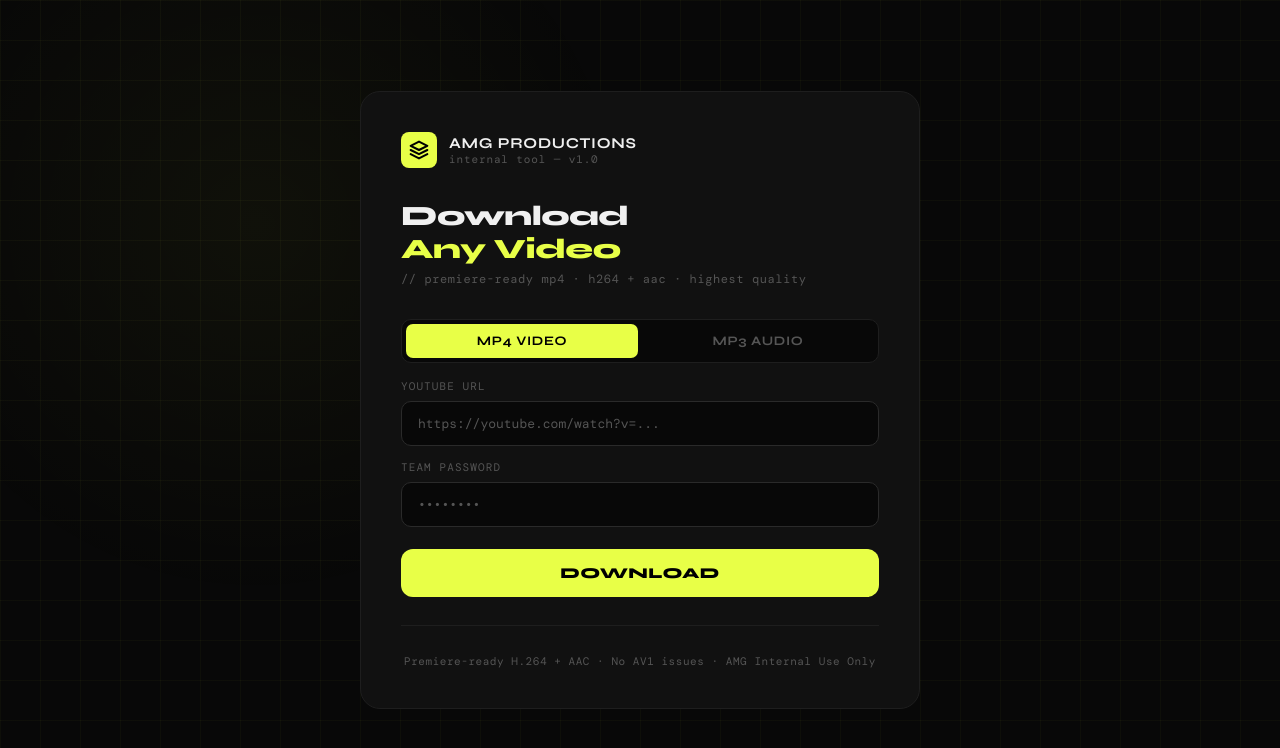
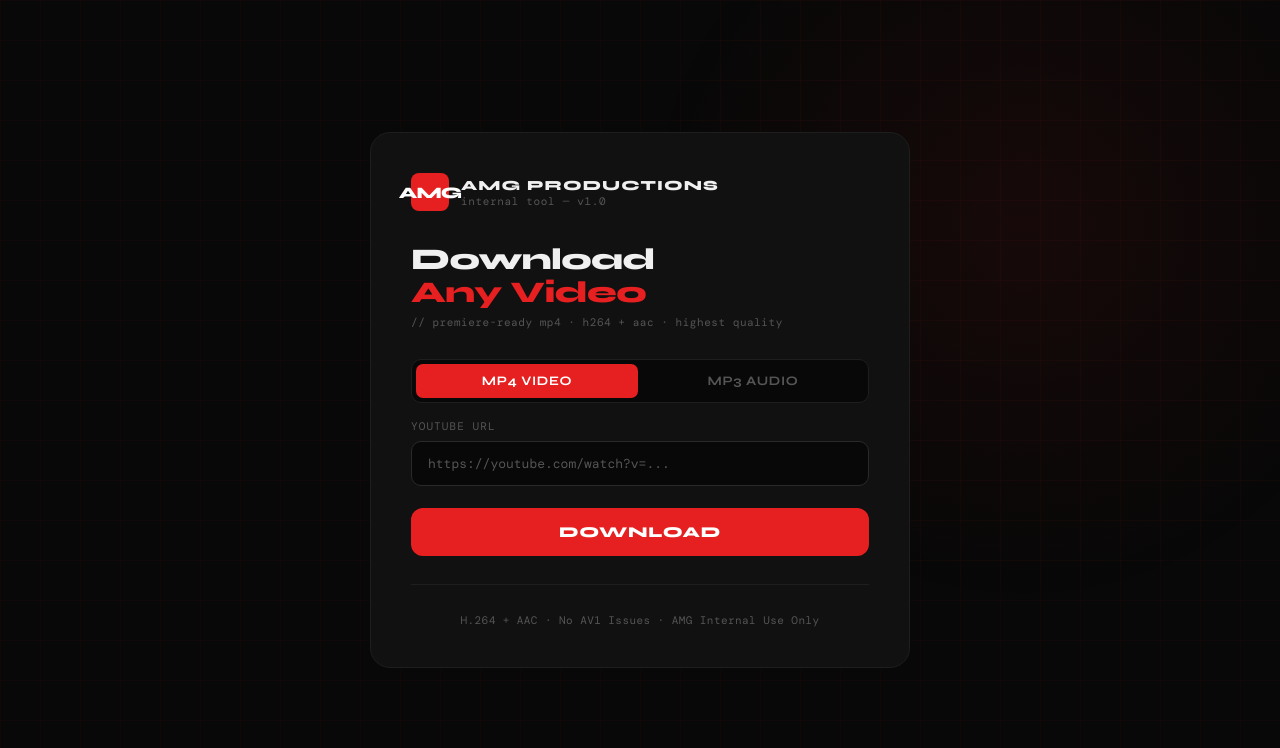
Before and after one commit to imadi005/amg-downloader, a website: page public/index.html in a window 1280 px wide. Drawn offline with nearby package versions, Linux system fonts and the light colour scheme.

Commit message:
fix: red theme, remove password, fix yt-dlp path

```diff
--- a/public/index.html
+++ b/public/index.html
@@ -16,10 +16,8 @@
       --border-light: #2a2a2a;
       --text: #f0f0f0;
       --muted: #555;
-      --accent: #e8ff47;
-      --accent-dim: #b8cc38;
-      --red: #ff4545;
-      --green: #4ade80;
+      --accent: #e62020;
+      --accent-hover: #ff3333;
       --mono: 'DM Mono', monospace;
       --sans: 'Syne', sans-serif;
     }
@@ -42,33 +40,31 @@
       overflow: hidden;
     }
 
-    /* Background grid */
     body::before {
       content: '';
       position: fixed;
       inset: 0;
       background-image:
-        linear-gradient(rgba(232,255,71,0.03) 1px, transparent 1px),
-        linear-gradient(90deg, rgba(232,255,71,0.03) 1px, transparent 1px);
+        linear-gradient(rgba(230,32,32,0.04) 1px, transparent 1px),
+        linear-gradient(90deg, rgba(230,32,32,0.04) 1px, transparent 1px);
       background-size: 40px 40px;
       pointer-events: none;
     }
 
-    /* Glow blob */
     body::after {
       content: '';
       position: fixed;
       top: -20%;
-      left: -10%;
+      right: -10%;
       width: 60vw;
       height: 60vw;
-      background: radial-gradient(circle, rgba(232,255,71,0.04) 0%, transparent 70%);
+      background: radial-gradient(circle, rgba(230,32,32,0.07) 0%, transparent 70%);
       pointer-events: none;
     }
 
     .card {
       width: 100%;
-      max-width: 560px;
+      max-width: 540px;
       background: var(--surface);
       border: 1px solid var(--border);
       border-radius: 20px;
@@ -91,21 +87,24 @@
     }
 
     .brand-icon {
-      width: 36px;
-      height: 36px;
+      width: 38px;
+      height: 38px;
       background: var(--accent);
       border-radius: 8px;
       display: flex;
       align-items: center;
       justify-content: center;
+      font-size: 16px;
+      font-weight: 800;
+      color: #fff;
+      font-family: var(--sans);
+      letter-spacing: -1px;
     }
 
-    .brand-icon svg { width: 20px; height: 20px; }
-
     .brand-name {
-      font-size: 15px;
-      font-weight: 700;
-      letter-spacing: 0.05em;
+      font-size: 14px;
+      font-weight: 800;
+      letter-spacing: 0.08em;
       text-transform: uppercase;
       color: var(--text);
     }
@@ -114,13 +113,13 @@
       font-family: var(--mono);
       font-size: 11px;
       color: var(--muted);
-      letter-spacing: 0.08em;
+      letter-spacing: 0.06em;
     }
 
     h1 {
-      font-size: 28px;
+      font-size: 30px;
       font-weight: 800;
-      line-height: 1.15;
+      line-height: 1.1;
       margin-bottom: 6px;
       letter-spacing: -0.02em;
     }
@@ -129,13 +128,12 @@
 
     .subtitle {
       font-family: var(--mono);
-      font-size: 12px;
+      font-size: 11px;
       color: var(--muted);
-      margin-bottom: 32px;
+      margin-bottom: 30px;
       letter-spacing: 0.05em;
     }
 
-    /* Format Toggle */
     .format-toggle {
       display: flex;
       background: var(--bg);
@@ -162,15 +160,9 @@
       transition: all 0.2s;
     }
 
-    .format-btn.active {
-      background: var(--accent);
-      color: #000;
-    }
+    .format-btn.active { background: var(--accent); color: #fff; }
 
-    /* Inputs */
-    .field {
-      margin-bottom: 14px;
-    }
+    .field { margin-bottom: 14px; }
 
     label {
       display: block;
@@ -198,44 +190,27 @@
     input::placeholder { color: var(--muted); }
     input:focus { border-color: var(--accent); }
 
-    /* Download Button */
     .btn {
       width: 100%;
       padding: 15px;
       background: var(--accent);
-      color: #000;
+      color: #fff;
       border: none;
       border-radius: 12px;
       font-family: var(--sans);
       font-size: 15px;
       font-weight: 800;
-      letter-spacing: 0.03em;
+      letter-spacing: 0.05em;
       text-transform: uppercase;
       cursor: pointer;
       margin-top: 8px;
       transition: all 0.2s;
-      position: relative;
-      overflow: hidden;
     }
 
-    .btn:hover:not(:disabled) {
-      background: #f0ff6e;
-      transform: translateY(-1px);
-    }
+    .btn:hover:not(:disabled) { background: var(--accent-hover); transform: translateY(-1px); }
+    .btn:disabled { opacity: 0.5; cursor: not-allowed; }
 
-    .btn:active:not(:disabled) { transform: translateY(0); }
-
-    .btn:disabled {
-      opacity: 0.5;
-      cursor: not-allowed;
-    }
-
-    /* Progress */
-    .progress-section {
-      display: none;
-      margin-top: 24px;
-    }
-
+    .progress-section { display: none; margin-top: 24px; }
     .progress-section.visible { display: block; }
 
     .progress-header {
@@ -245,19 +220,8 @@
       margin-bottom: 10px;
     }
 
-    .progress-label {
-      font-family: var(--mono);
-      font-size: 12px;
-      color: var(--muted);
-      letter-spacing: 0.05em;
-    }
-
-    .progress-pct {
-      font-family: var(--mono);
-      font-size: 13px;
-      font-weight: 500;
-      color: var(--accent);
-    }
+    .progress-label { font-family: var(--mono); font-size: 12px; color: var(--muted); }
+    .progress-pct { font-family: var(--mono); font-size: 13px; font-weight: 500; color: var(--accent); }
 
     .progress-bar-track {
       height: 4px;
@@ -275,15 +239,8 @@
       width: 0%;
     }
 
-    .progress-meta {
-      font-family: var(--mono);
-      font-size: 11px;
-      color: var(--muted);
-      display: flex;
-      gap: 16px;
-    }
+    .progress-meta { font-family: var(--mono); font-size: 11px; color: var(--muted); display: flex; gap: 16px; }
 
-    /* Status messages */
     .status-msg {
       display: none;
       padding: 14px 16px;
@@ -296,17 +253,10 @@
     }
 
     .status-msg.visible { display: flex; }
-
     .status-msg.error {
-      background: rgba(255,69,69,0.1);
-      border: 1px solid rgba(255,69,69,0.2);
-      color: var(--red);
-    }
-
-    .status-msg.success {
-      background: rgba(74,222,128,0.08);
-      border: 1px solid rgba(74,222,128,0.2);
-      color: var(--green);
+      background: rgba(230,32,32,0.1);
+      border: 1px solid rgba(230,32,32,0.25);
+      color: #ff6b6b;
     }
 
     .download-link {
@@ -329,32 +279,17 @@
     }
 
     .download-link.visible { display: block; }
-    .download-link:hover {
-      background: var(--accent);
-      color: #000;
-    }
+    .download-link:hover { background: var(--accent); color: #fff; }
 
-    .divider {
-      height: 1px;
-      background: var(--border);
-      margin: 28px 0;
-    }
+    .divider { height: 1px; background: var(--border); margin: 28px 0; }
 
-    .footer {
-      font-family: var(--mono);
-      font-size: 11px;
-      color: var(--muted);
-      text-align: center;
-      letter-spacing: 0.05em;
-    }
+    .footer { font-family: var(--mono); font-size: 11px; color: var(--muted); text-align: center; letter-spacing: 0.04em; }
 
-    /* Spinner */
     .spinner {
       display: inline-block;
-      width: 14px;
-      height: 14px;
-      border: 2px solid rgba(0,0,0,0.2);
-      border-top-color: #000;
+      width: 14px; height: 14px;
+      border: 2px solid rgba(255,255,255,0.2);
+      border-top-color: #fff;
       border-radius: 50%;
       animation: spin 0.6s linear infinite;
       vertical-align: middle;
@@ -369,13 +304,7 @@
 <div class="card">
 
   <div class="brand">
-    <div class="brand-icon">
-      <svg viewBox="0 0 24 24" fill="none" stroke="#000" stroke-width="2.5" stroke-linecap="round" stroke-linejoin="round">
-        <path d="M12 2L2 7l10 5 10-5-10-5z"/>
-        <path d="M2 17l10 5 10-5"/>
-        <path d="M2 12l10 5 10-5"/>
-      </svg>
-    </div>
+    <div class="brand-icon">AMG</div>
     <div>
       <div class="brand-name">AMG Productions</div>
       <div class="brand-tag">internal tool — v1.0</div>
@@ -385,29 +314,18 @@
   <h1>Download<br/><span>Any Video</span></h1>
   <p class="subtitle">// premiere-ready mp4 · h264 + aac · highest quality</p>
 
-  <!-- Format Toggle -->
   <div class="format-toggle">
     <button class="format-btn active" id="btn-mp4" onclick="setFormat('mp4')">MP4 Video</button>
     <button class="format-btn" id="btn-audio" onclick="setFormat('audio')">MP3 Audio</button>
   </div>
 
-  <!-- URL -->
   <div class="field">
     <label>YouTube URL</label>
     <input type="url" id="url-input" placeholder="https://youtube.com/watch?v=..." />
   </div>
 
-  <!-- Password -->
-  <div class="field">
-    <label>Team Password</label>
-    <input type="password" id="pwd-input" placeholder="••••••••" />
-  </div>
+  <button class="btn" id="dl-btn" onclick="startDownload()">Download</button>
 
-  <button class="btn" id="dl-btn" onclick="startDownload()">
-    Download
-  </button>
-
-  <!-- Progress -->
   <div class="progress-section" id="progress-section">
     <div class="progress-header">
       <span class="progress-label" id="progress-label">Connecting...</span>
@@ -422,24 +340,20 @@
     </div>
   </div>
 
-  <!-- Status Messages -->
   <div class="status-msg error" id="error-msg">
     <span>⚠</span>
     <span id="error-text">Something went wrong.</span>
   </div>
 
-  <a class="download-link" id="dl-link" href="#" download>
-    Save File to Computer
-  </a>
+  <a class="download-link" id="dl-link" href="#" download>Save File to Computer</a>
 
   <div class="divider"></div>
-  <div class="footer">Premiere-ready H.264 + AAC · No AV1 issues · AMG Internal Use Only</div>
+  <div class="footer">H.264 + AAC · No AV1 Issues · AMG Internal Use Only</div>
 
 </div>
 
 <script>
   let currentFormat = 'mp4';
-  let currentJobId = null;
   let eventSource = null;
 
   function setFormat(fmt) {
@@ -462,17 +376,12 @@
   function setBtn(loading) {
     const btn = document.getElementById('dl-btn');
     btn.disabled = loading;
-    btn.innerHTML = loading
-      ? '<span class="spinner"></span>Processing...'
-      : 'Download';
+    btn.innerHTML = loading ? '<span class="spinner"></span>Processing...' : 'Download';
   }
 
   async function startDownload() {
     const url = document.getElementById('url-input').value.trim();
-    const password = document.getElementById('pwd-input').value.trim();
-
     if (!url) return showError('Paste a YouTube URL first.');
-    if (!password) return showError('Enter the team password.');
 
     if (eventSource) { eventSource.close(); eventSource = null; }
     resetUI();
@@ -482,22 +391,16 @@
       const res = await fetch('/api/start', {
         method: 'POST',
         headers: { 'Content-Type': 'application/json' },
-        body: JSON.stringify({ url, format: currentFormat, password })
+        body: JSON.stringify({ url, format: currentFormat })
       });
 
       const data = await res.json();
+      if (!res.ok) { setBtn(false); return showError(data.error || 'Request failed.'); }
 
-      if (!res.ok) {
-        setBtn(false);
-        return showError(data.error || 'Request failed.');
-      }
-
-      currentJobId = data.jobId;
-      listenProgress(currentJobId);
-
+      listenProgress(data.jobId);
     } catch (err) {
       setBtn(false);
-      showError('Network error. Is the server running?');
+      showError('Network error. Server might be waking up — try again in 30s.');
     }
   }
 
@@ -512,8 +415,7 @@
         const pct = Math.round(msg.progress);
         document.getElementById('progress-fill').style.width = pct + '%';
         document.getElementById('progress-pct').textContent = pct + '%';
-        document.getElementById('progress-label').textContent =
-          pct < 99 ? 'Downloading...' : (msg.eta || 'Processing...');
+        document.getElementById('progress-label').textContent = pct < 99 ? 'Downloading...' : (msg.eta || 'Processing...');
         if (msg.speed) document.getElementById('meta-speed').textContent = msg.speed;
         if (msg.eta && pct < 99) document.getElementById('meta-eta').textContent = 'ETA ' + msg.eta;
       }
@@ -524,12 +426,10 @@
         document.getElementById('progress-label').textContent = 'Done!';
         document.getElementById('meta-speed').textContent = '';
         document.getElementById('meta-eta').textContent = '';
-
         const link = document.getElementById('dl-link');
         link.href = `/api/file/${msg.jobId}`;
         link.textContent = `Save — ${msg.filename}`;
         link.classList.add('visible');
-
         setBtn(false);
         eventSource.close();
       }
@@ -553,10 +453,7 @@
     document.getElementById('error-msg').classList.add('visible');
   }
 
-  // Enter key trigger
-  document.addEventListener('keydown', (e) => {
-    if (e.key === 'Enter') startDownload();
-  });
+  document.addEventListener('keydown', (e) => { if (e.key === 'Enter') startDownload(); });
 </script>
 
 </body>
```
Also changed, not shown: server.js (+3 -7 lines).
